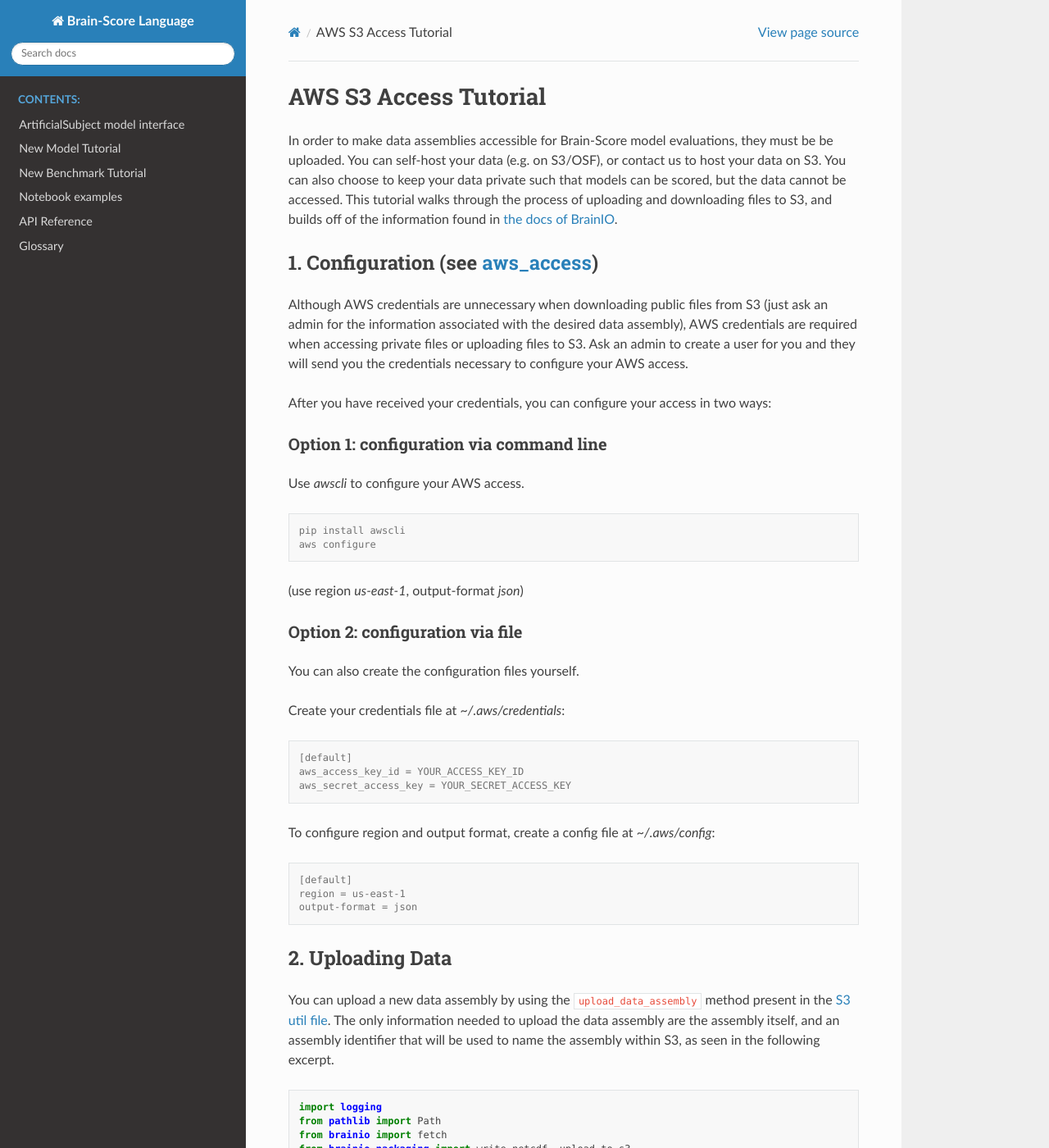
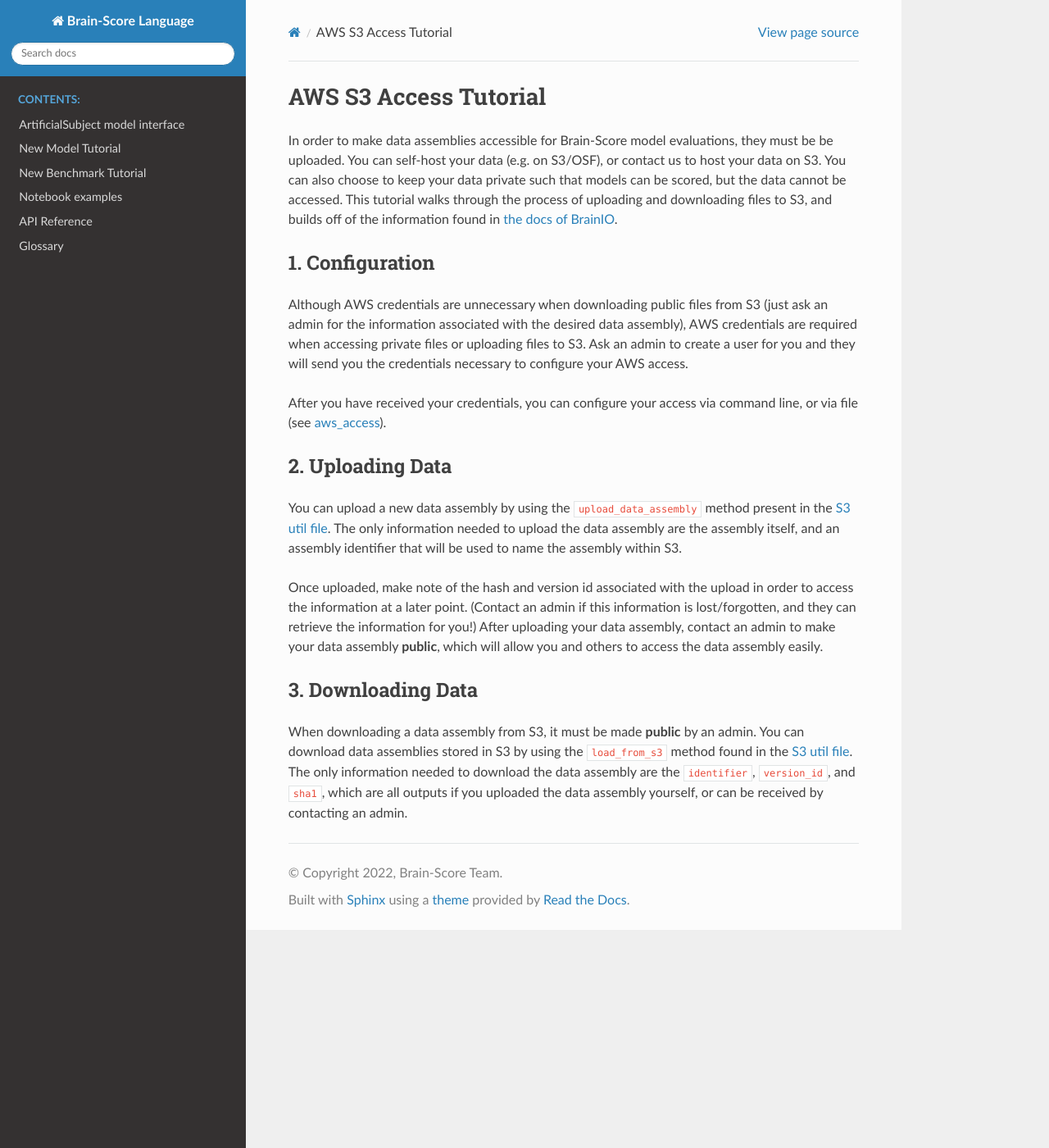
Before and after one commit to brain-score/language, a Sphinx documentation site: the page built from docs/source/modules/aws_s3_access_tutorial.rst, in a window 1280 px wide and 1400 px high. Shown: the whole window at 82% size. Built offline with Sphinx 7.4.7 and the Read the Docs theme 2.0.0, drawn with Linux system fonts in a browser that asks for light colours; some of the changed text lies outside the part shown.

Commit message:
Removed redundancies and code excerpts
Removed redundancies and code excerpts from the aws s3 access tutorial. (kept links to necessary files in tutorial to access removed info)

```diff
--- a/docs/source/modules/aws_s3_access_tutorial.rst
+++ b/docs/source/modules/aws_s3_access_tutorial.rst
@@ -11,48 +11,14 @@ This tutorial walks through the process of uploading and downloading files to S3
 `the docs of BrainIO <https://github.com/brain-score/brainio/blob/main/docs/aws_access.md>`_.
 
 
-1. Configuration (see `aws_access <https://github.com/brain-score/brainio/blob/main/docs/aws_access.md>`_)
+1. Configuration
 ==========================
 
 Although AWS credentials are unnecessary when downloading public files from S3 (just ask an admin for the information associated with the desired
 data assembly), AWS credentials are required when accessing private files or uploading files to S3. Ask an admin to create a user for you
 and they will send you the credentials  necessary to configure your AWS access.
 
-After you have received your credentials, you can configure your access in two ways:
-
-
-Option 1: configuration via command line
-----------------------------------------
-Use `awscli` to configure your AWS access.
-
-.. code-block:: console
-
-    pip install awscli
-    aws configure
-
-(use region `us-east-1`, output-format `json`)
-
-
-Option 2: configuration via file
-----------------------------------------
-
-You can also create the configuration files yourself.
-
-Create your credentials file at `~/.aws/credentials`:
-
-.. code-block:: console
-
-    [default]
-    aws_access_key_id = YOUR_ACCESS_KEY_ID
-    aws_secret_access_key = YOUR_SECRET_ACCESS_KEY
-
-To configure region and output format, create a config file at `~/.aws/config`:
-
-.. code-block:: console
-
-    [default]
-    region = us-east-1
-    output-format = json
+After you have received your credentials, you can configure your access via command line, or via file (see `aws_access <https://github.com/brain-score/brainio/blob/main/docs/aws_access.md>`_).
 
 
 2. Uploading Data
@@ -61,34 +27,7 @@ To configure region and output format, create a config file at `~/.aws/config`:
 You can upload a new data assembly by using the :code:`upload_data_assembly` method present in the
 `S3 util file <https://github.com/brain-score/language/blob/main/brainscore_language/utils/s3.py>`_. The only information
 needed to upload the data assembly are the assembly itself, and an assembly identifier that will be used
-to name the assembly within S3, as seen in the following excerpt.
-
-.. code-block:: python
-
-    import logging
-    from pathlib import Path
-    from brainio import fetch
-    from brainio.packaging import write_netcdf, upload_to_s3
-
-    _logger = logging.getLogger(__name__)
-
-
-    def upload_data_assembly(assembly, assembly_identifier, bucket_name="brainscore-language", assembly_prefix="assy_"):
-        ...
-
-        # identifiers
-        assembly_store_identifier = assembly_prefix + assembly_identifier.replace(".", "_")
-        netcdf_file_name = assembly_store_identifier + ".nc"
-        target_netcdf_path = Path(fetch.get_local_data_path()) / assembly_store_identifier / netcdf_file_name
-        s3_key = netcdf_file_name
-
-        # write to disk and upload
-        netcdf_kf_sha1 = write_netcdf(assembly, target_netcdf_path)
-        response = upload_to_s3(target_netcdf_path, bucket_name, s3_key)
-        _logger.debug(f"Uploaded {assembly_store_identifier} to S3 "
-                      f"with key={s3_key}, sha1={netcdf_kf_sha1}, version_id={response['VersionId']}: {response}")
-        response['sha1'] = netcdf_kf_sha1
-        return response
+to name the assembly within S3.
 
 Once uploaded, make note of the hash and version id associated with the upload in order to access the information at a
 later point. (Contact an admin if this information is lost/forgotten, and they can retrieve the information for you!) After
@@ -102,23 +41,5 @@ the data assembly easily.
 When downloading a data assembly from S3, it must be made **public** by an admin. You can download data
 assemblies stored in S3 by using the :code:`load_from_s3` method found in the
 `S3 util file <https://github.com/brain-score/language/blob/main/brainscore_language/utils/s3.py>`_. The only information
-needed to download the data assembly are the :code:`identifier`, :code:`version_id`, and :code:`sha1` (seen in the following excerpt),
+needed to download the data assembly are the :code:`identifier`, :code:`version_id`, and :code:`sha1`,
 which are all outputs if you uploaded the data assembly yourself, or can be received by contacting an admin.
-
-.. code-block:: python
-
-    from brainio.assemblies import AssemblyLoader, NeuroidAssembly, DataAssembly
-    from brainio.fetch import fetch_file
-    ...
-
-
-    def load_from_s3(identifier, version_id, sha1, assembly_prefix="assy_", cls=NeuroidAssembly) -> DataAssembly:
-        filename = f"{assembly_prefix}{identifier.replace('.', '_')}.nc"
-        file_path = fetch_file(location_type="S3",
-                               location=f"https://brainscore-language.s3.amazonaws.com/{filename}",
-                               version_id=version_id,
-                               sha1=sha1)
-        loader = AssemblyLoader(cls=cls, file_path=file_path)
-        assembly = loader.load()
-        assembly.attrs['identifier'] = identifier
-        return assembly
```
